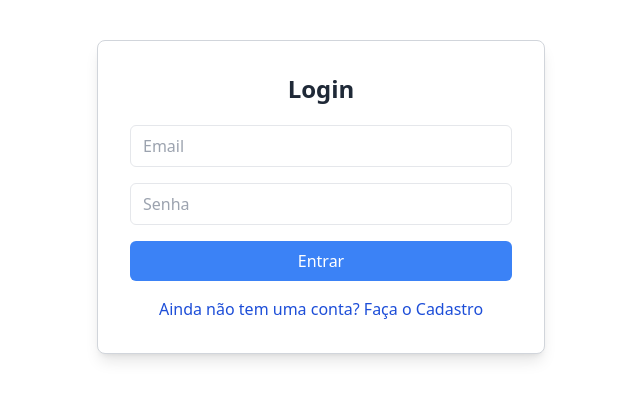
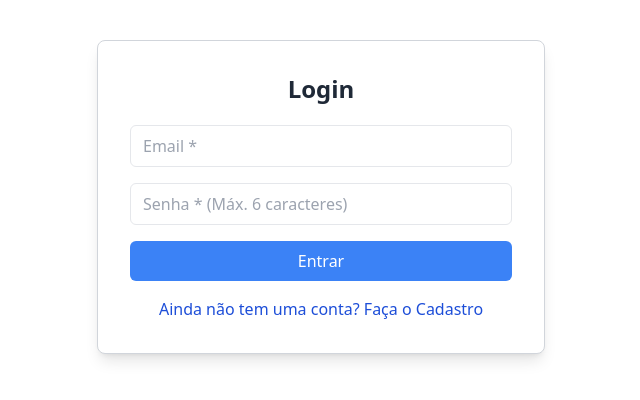
Before and after one commit to IsaqueMassitela/M-S-Frontend, a React (Vite) app: page /login in a window 1280 px wide. Shown: the top 400 px of the page, without its empty margins (319-959 px from the left). Built offline with nearby package versions, Linux system fonts and the light colour scheme.

Commit message:
fix: "mensagens de rro"

```diff
--- a/src/Pages/Cadastro/index.jsx
+++ b/src/Pages/Cadastro/index.jsx
@@ -2,59 +2,98 @@ import { useState, useEffect } from "react";
 import { Link } from "react-router-dom";
 
 function Cadastro() {
-  // Definindo o estado para os campos de entrada
   const [nome, setNome] = useState("");
   const [email, setEmail] = useState("");
   const [senha, setSenha] = useState("");
 
-  // useEffect para limpar os campos quando o componente for montado
+  const [erroEmail, setErroEmail] = useState("");
+  const [erroSenha, setErroSenha] = useState("");
+
   useEffect(() => {
-    setNome(""); // Limpa o campo de nome
-    setEmail(""); // Limpa o campo de email
-    setSenha(""); // Limpa o campo de senha
+    setNome("");
+    setEmail("");
+    setSenha("");
   }, []);
 
-  // Função para lidar com o envio do formulário
+  // Função de validação de e-mail corrigida
+  const validarEmail = (email) => {
+    return /^[^\s@]+@[^\s@]+\.[^\s@]+$/.test(email); // Validação robusta
+  };
+
   const handleSubmit = (e) => {
     e.preventDefault();
+    let temErro = false;
+
+    // Validação do email
+    if (!email.trim()) {
+      setErroEmail("O campo email é obrigatório.");
+      temErro = true;
+    } else if (!validarEmail(email)) {
+      setErroEmail("Digite um email válido (ex: usuario@dominio.com).");
+      temErro = true;
+    } else {
+      setErroEmail("");
+    }
+
+    // Validação da senha
+    if (!senha.trim()) {
+      setErroSenha("O campo senha é obrigatório.");
+      temErro = true;
+    } else if (senha.length > 6) {
+      setErroSenha("A senha deve ter no máximo 6 caracteres.");
+      temErro = true;
+    } else {
+      setErroSenha("");
+    }
+
+    if (temErro) return;
+
     console.log("Cadastro realizado:", { nome, email, senha });
-    // Aqui você pode adicionar lógica para enviar os dados para um backend
   };
 
   return (
     <div className="max-w-md mx-auto mt-10 bg-white p-8 border border-gray-300 rounded-lg shadow-lg">
       <h2 className="text-2xl font-bold mb-5 text-center text-gray-800">Cadastro</h2>
+
       <form onSubmit={handleSubmit} className="flex flex-col gap-4">
         <input
           placeholder="Nome"
           type="text"
-          value={nome} // Controlado por state
-          onChange={(e) => setNome(e.target.value)} // Atualiza o estado
+          value={nome}
+          onChange={(e) => setNome(e.target.value)}
           className="w-full px-3 py-2 border border-gray-200 rounded-md focus:outline-none"
-          autoComplete="off" // Desativa o autocomplete
-          name="nome"
-          id="nome"
+          autoComplete="off"
         />
+
         <input
-          placeholder="Email"
-          type="email"
-          value={email} // Controlado por state
-          onChange={(e) => setEmail(e.target.value)} // Atualiza o estado
-          className="w-full px-3 py-2 border border-gray-200 rounded-md focus:outline-none"
-          autoComplete="new-email" // Definir novo autocomplete
-          name="email"
-          id="email"
-        />
+  placeholder="Email *"
+  type="text"
+  value={email}
+  onChange={(e) => setEmail(e.target.value)}
+  className={`w-full px-3 py-2 border ${
+    erroEmail ? "border-red-500" : "border-gray-200"
+  } rounded-md focus:outline-none`}
+  autoComplete="off" // Desativa sugestões do navegador
+  spellCheck="false" // Evita correção automática
+  inputMode="email" // Indica que o campo é um email
+/>
+
+        {erroEmail && <p className="text-red-500 text-sm">{erroEmail}</p>}
+
         <input
-          placeholder="Senha"
-          type="password"
-          value={senha} // Controlado por state
-          onChange={(e) => setSenha(e.target.value)} // Atualiza o estado
-          className="w-full px-3 py-2 border border-gray-200 rounded-md focus:outline-none"
-          autoComplete="new-password" // Usando um valor diferente para password
-          name="senha"
-          id="senha"
-        />
+  placeholder="Senha * (Máx. 6 caracteres)"
+  type="password"
+  value={senha}
+  onChange={(e) => setSenha(e.target.value)}
+  className={`w-full px-3 py-2 border ${
+    erroSenha ? "border-red-500" : "border-gray-200"
+  } rounded-md focus:outline-none`}
+  autoComplete="new-password" // Desativa sugestões do navegador
+  spellCheck="false" // Evita correção automática
+/>
+
+        {erroSenha && <p className="text-red-500 text-sm">{erroSenha}</p>}
+
         <button
           type="submit"
           className="w-full bg-blue-400 text-white py-2 px-4 rounded-md hover:underline transition duration-300"
@@ -62,6 +101,7 @@ function Cadastro() {
           Cadastrar-se
         </button>
       </form>
+
       <Link to="/login" className="text-blue-700 hover:underline mt-4 block text-center">
         Cadastre-se para fazer Login
       </Link>
--- a/src/Pages/Login/login.jsx
+++ b/src/Pages/Login/login.jsx
@@ -5,32 +5,86 @@ function Login() {
   const [email, setEmail] = useState("");
   const [password, setPassword] = useState("");
 
+  const [erroEmail, setErroEmail] = useState("");
+  const [erroSenha, setErroSenha] = useState("");
+
+  const validarEmail = (email) => {
+    return /^[^\s@]+@[^\s@]+\.[^\s@]+$/.test(email);
+  };
+
+  const handleSubmit = (e) => {
+    e.preventDefault();
+    let temErro = false;
+
+    // Validação do email
+    if (!email.trim()) {
+      setErroEmail("O campo email é obrigatório.");
+      temErro = true;
+    } else if (!validarEmail(email)) {
+      setErroEmail("Digite um email válido (ex: usuario@dominio.com).");
+      temErro = true;
+    } else {
+      setErroEmail("");
+    }
+
+    // Validação da senha
+    if (!password.trim()) {
+      setErroSenha("O campo senha é obrigatório.");
+      temErro = true;
+    } else if (password.length > 6) {
+      setErroSenha("A senha deve ter no máximo 6 caracteres.");
+      temErro = true;
+    } else {
+      setErroSenha("");
+    }
+
+    if (temErro) return;
+
+    console.log("Login realizado:", { email, password });
+  };
+
   return (
     <div className="max-w-md mx-auto mt-10 bg-white p-8 border border-gray-300 rounded-lg shadow-lg">
       <h2 className="text-2xl font-bold mb-5 text-center text-gray-800">Login</h2>
-      <form className="flex flex-col gap-4" autoComplete="off">
+
+      <form className="flex flex-col gap-4" autoComplete="off" onSubmit={handleSubmit}>
         <input
-          placeholder="Email"
-          type="email"
+          placeholder="Email *"
+          type="text"
           name="email"
           value={email}
           onChange={(e) => setEmail(e.target.value)}
+          className={`w-full px-3 py-2 border ${
+            erroEmail ? "border-red-500" : "border-gray-200"
+          } rounded-md focus:outline-none`}
           autoComplete="off"
-          className="w-full px-3 py-2 border border-gray-200 rounded-md focus:outline-none"
+          spellCheck="false"
+          inputMode="email"
         />
+        {erroEmail && <p className="text-red-500 text-sm">{erroEmail}</p>}
+
         <input
-          placeholder="Senha"
+          placeholder="Senha * (Máx. 6 caracteres)"
           type="password"
           name="password"
           value={password}
           onChange={(e) => setPassword(e.target.value)}
+          className={`w-full px-3 py-2 border ${
+            erroSenha ? "border-red-500" : "border-gray-200"
+          } rounded-md focus:outline-none`}
           autoComplete="new-password"
-          className="w-full px-3 py-2 border border-gray-200 rounded-md focus:outline-none"
+          spellCheck="false"
         />
-        <button className="w-full bg-blue-500 text-white py-2 px-4 rounded-md hover:bg-blue-600 transition">
+        {erroSenha && <p className="text-red-500 text-sm">{erroSenha}</p>}
+
+        <button
+          type="submit"
+          className="w-full bg-blue-500 text-white py-2 px-4 rounded-md hover:bg-blue-600 transition"
+        >
           Entrar
         </button>
       </form>
+
       <Link to="/" className="text-blue-700 hover:underline mt-4 block text-center">
         Ainda não tem uma conta? Faça o Cadastro
       </Link>
@@ -39,50 +93,3 @@ function Login() {
 }
 
 export default Login;
-
-
-// import { useEffect, useState } from "react";
-
-// function Login() {
-//   const [email, setEmail] = useState("");
-//   const [password, setPassword] = useState("");
-
-//   useEffect(() => {
-//     setEmail(""); // Limpa o campo de email ao carregar
-//     setPassword(""); // Limpa o campo de senha ao carregar
-//   }, []);
-
-//   return (
-//     <div className="max-w-md mx-auto mt-10 bg-white p-8 border border-gray-300 rounded-lg shadow-lg">
-//       <h2 className="text-2xl font-bold mb-5 text-center text-gray-800">Login</h2>
-//       <form className="flex flex-col gap-4" autoComplete="off">
-//         <input
-//           placeholder="Email"
-//           type="email"
-//           name="email"
-//           value={email} // Controlado pelo state
-//           onChange={(e) => setEmail(e.target.value)}
-//           autoComplete="off"
-//           className="w-full px-3 py-2 border border-gray-200 rounded-md focus:outline-none"
-//         />
-//         <input
-//           placeholder="Senha"
-//           type="password"
-//           name="password"
-//           value={password} // Controlado pelo state
-//           onChange={(e) => setPassword(e.target.value)}
-//           autoComplete="new-password"
-//           className="w-full px-3 py-2 border border-gray-200 rounded-md focus:outline-none"
-//         />
-//         <button className="w-full bg-blue-500 text-white py-2 px-4 rounded-md hover:underline transition">
-//           Entrar
-//         </button>
-//       </form>
-//       <Link to="/user" className="text-blue-700 hover:underline mt-4 block text-center">
-//         Ainda nao tem uma conta? Faça o Cadastro
-//       </Link>
-//     </div>
-//   );
-// }
-
-// export default Login;
```
